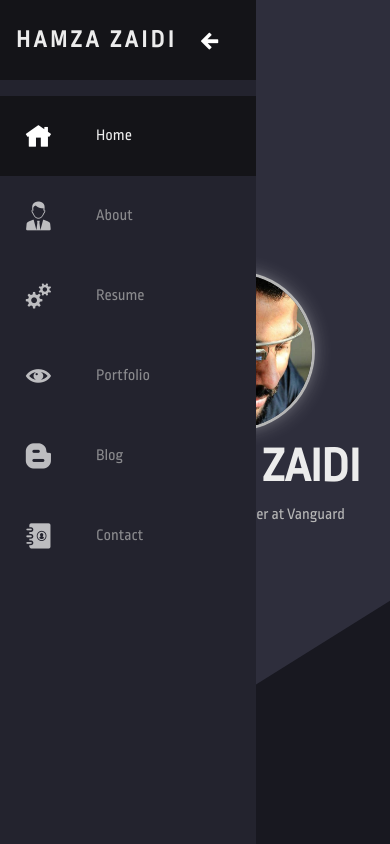
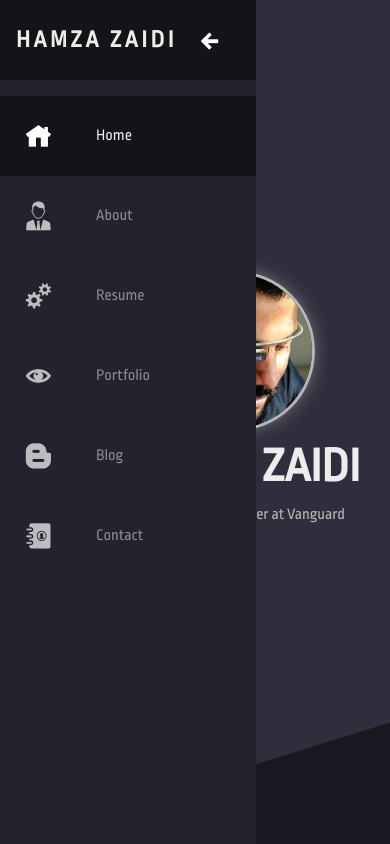
Before and after one commit to hamzazaidi/hamzadev, an Angular app: page /home in a window 390 px wide. Built offline with nearby package versions, Linux system fonts and the light colour scheme.

Commit message:
add nav bar media query

```diff
--- a/src/app/containers/home/home.component.scss
+++ b/src/app/containers/home/home.component.scss
@@ -39,7 +39,7 @@
     bottom: 0;
     clip-path: polygon(29% 67%, 100% 24%, 100% 100%, 0 100%, 0 53%);
     width: 100%;
-    height: 20rem;
+    height: 10rem;
     background: var(--bg-primary-dark);
     transition: background 200ms linear;
 }
```
Also changed, not shown: src/assets/knockout.png.
